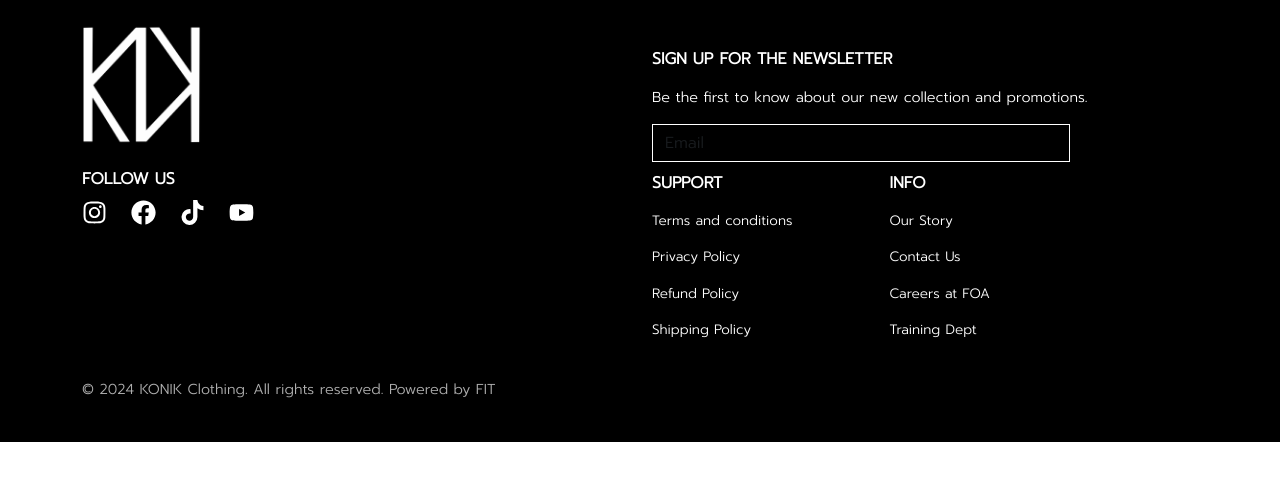
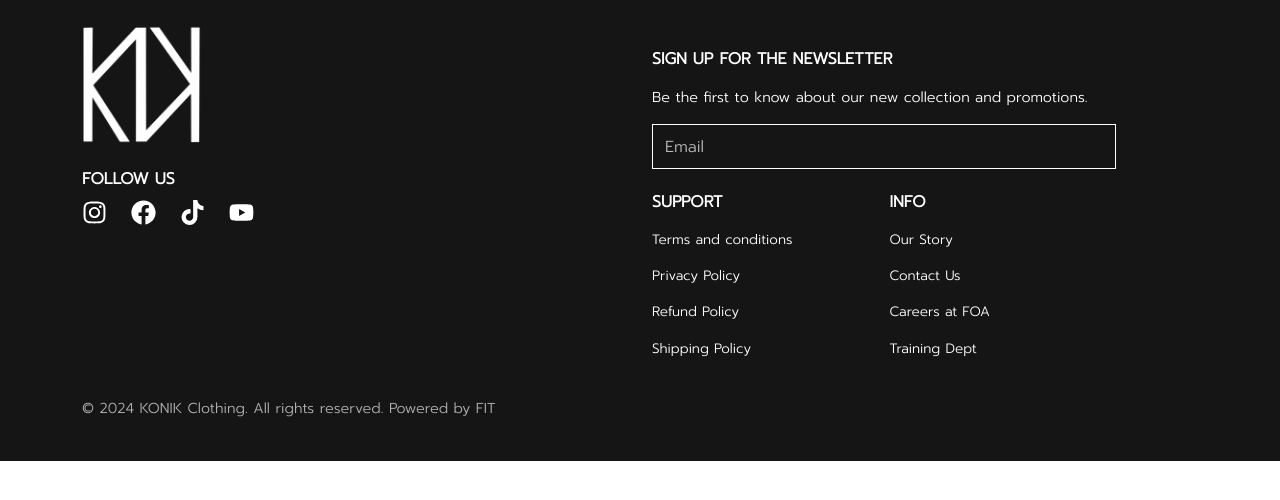
Before and after one commit to hhadithya/e-commerce-web, a React (Create React App) app: page / in a window 1280 px wide. Shown: the top 500 px of the page. Built offline with nearby package versions, Linux system fonts and the light colour scheme.

Commit message:
added minor changes-footer

```diff
--- a/src/Components/Footer.js
+++ b/src/Components/Footer.js
@@ -24,7 +24,7 @@ const Footer = () => {
                         <form className="row g-2 align-items-center">
                             <div className="col-auto">
                                 <label htmlFor="emailInput" className="visually-hidden">Email address</label>
-                                <input type="email" className="form-control" id="emailInput" aria-describedby="emailHelp" placeholder="Email" />
+                                <input type="email" className="form-control" id="emailInput" aria-describedby="emailHelp" placeholder="Email"/>
                             </div>
                         </form>
                         <div className="row">
--- a/src/Stylesheets/footer.css
+++ b/src/Stylesheets/footer.css
@@ -1,5 +1,5 @@
 footer {
-    background-color: black;
+    background-color: #151515;
     color: white;
     padding: 25px 0;
     font-family: Prompt;;
@@ -16,11 +16,16 @@ img {
 }
 #emailInput{
     border-radius: 0%;
-    width: 180%;
+    width: 200%;
+    height: 45px;
     border: 1px solid white;
     background-color: transparent;
+    margin-bottom: 5%;
 }
 .heading{
     font-size: 1rem;
     margin-top: 4%;
 }
+#emailInput::placeholder{
+    color: rgb(185, 185, 185);
+}
```
